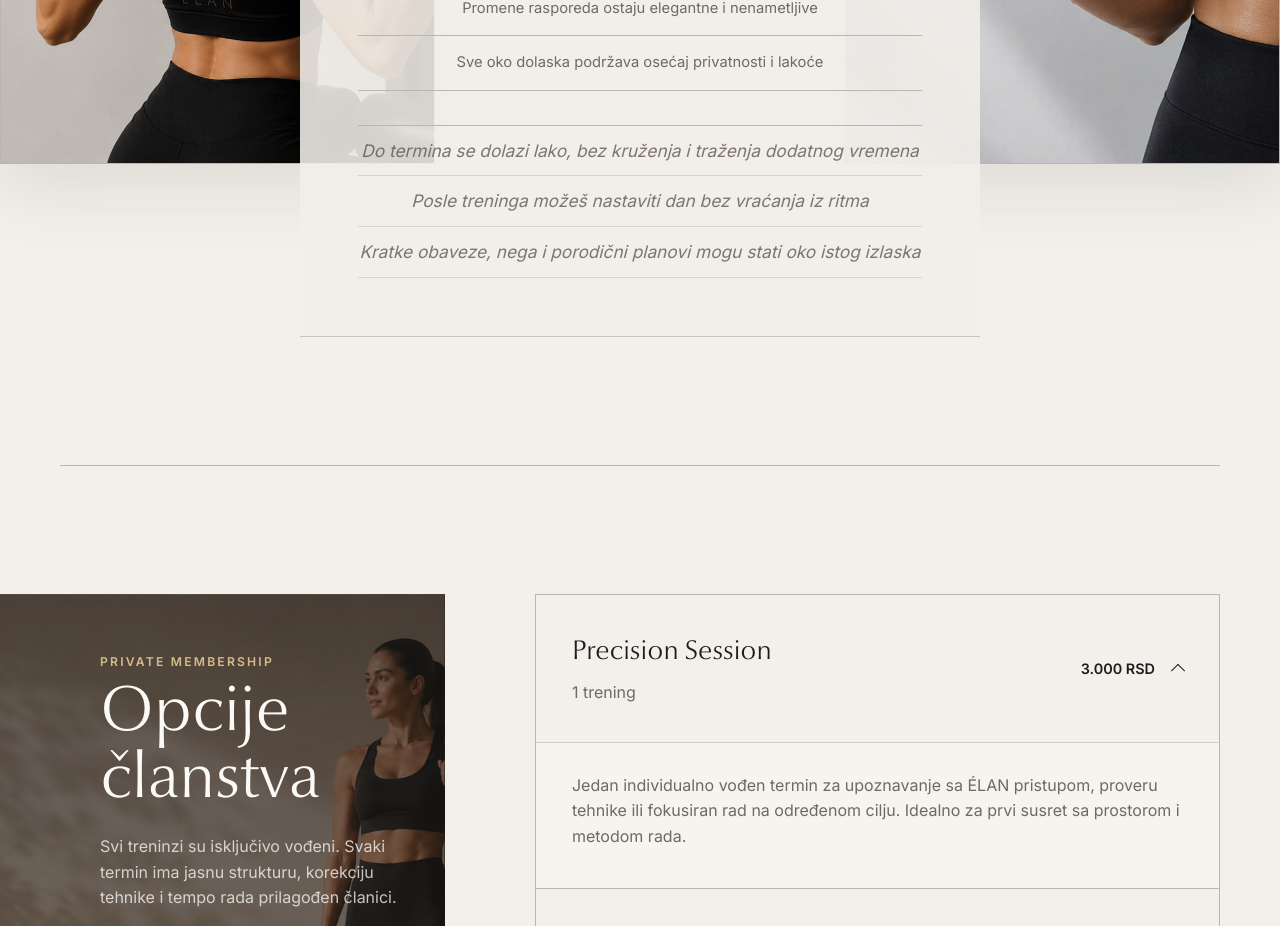
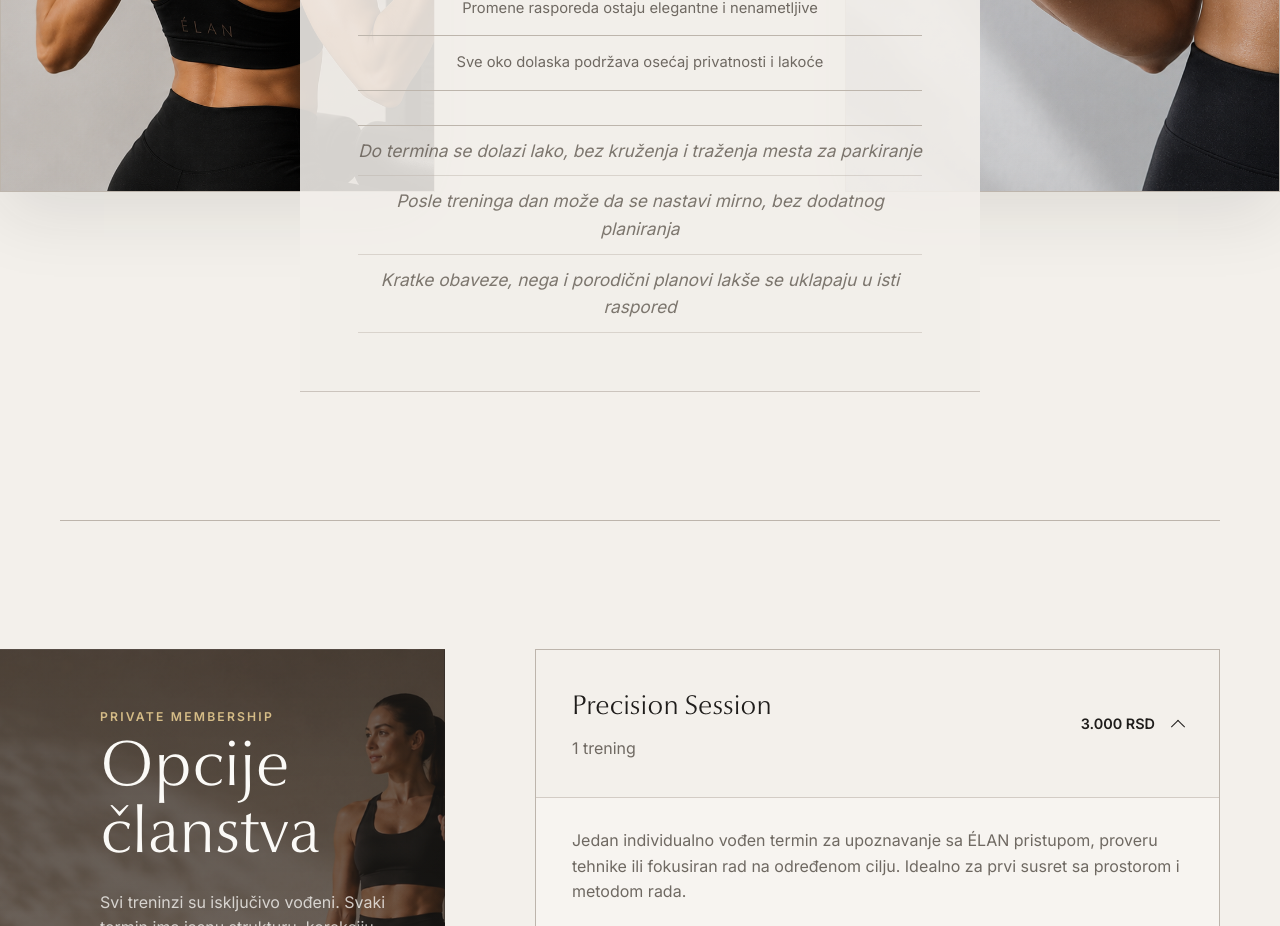
Before and after one commit to Stefan4012IT/elan, a Next.js app: page / in a window 1280 px wide. Shown: the part 2720-3646 px from the top of the page. Built offline with nearby package versions, Linux system fonts and the light colour scheme; no server answers.

Commit message:
Polish ease location wording

```diff
--- a/app/page.js
+++ b/app/page.js
@@ -60,9 +60,9 @@ const content = {
         'Sve oko dolaska podržava osećaj privatnosti i lakoće',
       ],
       locality: [
-        'Do termina se dolazi lako, bez kruženja i traženja dodatnog vremena',
-        'Posle treninga možeš nastaviti dan bez vraćanja iz ritma',
-        'Kratke obaveze, nega i porodični planovi mogu stati oko istog izlaska',
+        'Do termina se dolazi lako, bez kruženja i traženja mesta za parkiranje',
+        'Posle treninga dan može da se nastavi mirno, bez dodatnog planiranja',
+        'Kratke obaveze, nega i porodični planovi lakše se uklapaju u isti raspored',
       ],
     },
     membership: {
@@ -207,9 +207,9 @@ const content = {
         'Every detail around arrival supports privacy and ease',
       ],
       locality: [
-        'Arrival is simple, without circling or losing time before the session',
-        'After training, the rest of the day can continue without breaking rhythm',
-        'Small errands, personal care and family plans can fit around the same visit',
+        'Arrival is simple, without circling or searching for a place to park',
+        'After training, the rest of the day can continue calmly, without extra planning',
+        'Small errands, personal care and family plans fit more easily into one schedule',
       ],
     },
     membership: {
```
